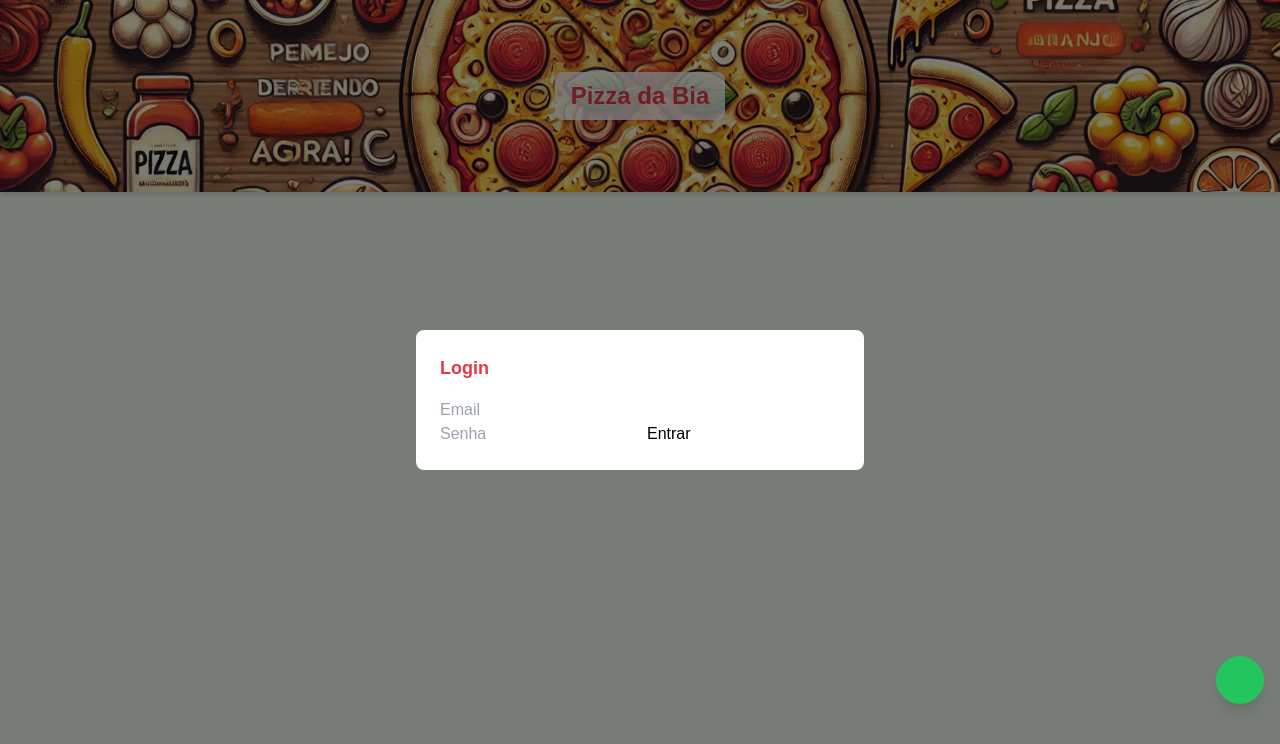
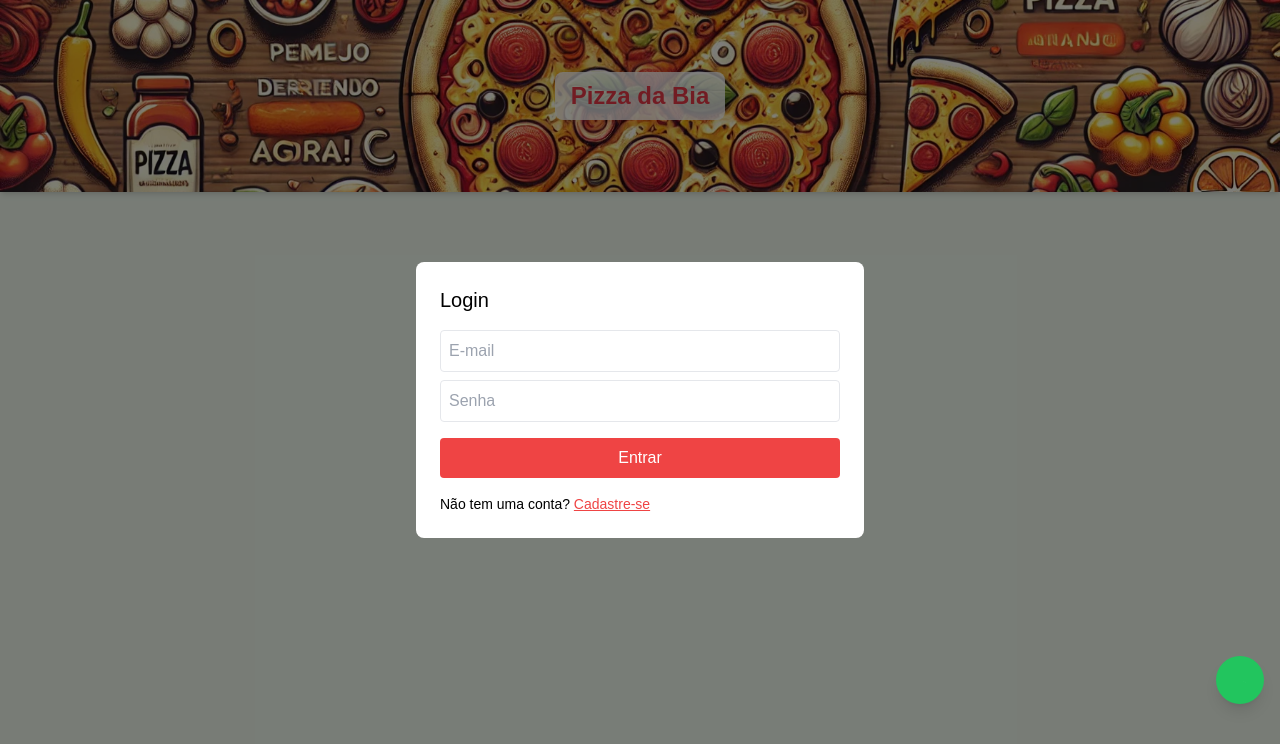
Before and after one commit to Shouked/pizzaria-frontend, a React (Create React App) app: page / in a window 1280 px wide. Shown: the top 744 px of the page. Built offline with nearby package versions, Linux system fonts and the light colour scheme; no server answers.

Commit message:
Update Login.js

```diff
--- a/src/components/Login.js
+++ b/src/components/Login.js
@@ -1,38 +1,72 @@
-
 import React, { useState } from 'react';
 import api from '../services/api';
-import { useParams } from 'react-router-dom';
-import { useTheme } from '../context/ThemeContext';
+import { useParams, useNavigate } from 'react-router-dom';
 
-const Login = ({ setIsLoginOpen, setIsLoggedIn, setIsRegisterOpen, setUser, cart, navigate }) => {
+const Login = ({ setIsLoginOpen, setIsRegisterOpen, setIsLoggedIn, setUser, cart, navigate: parentNavigate }) => {
   const { tenantId } = useParams();
-  const { primaryColor } = useTheme();
+  const navigate = useNavigate();
   const [email, setEmail] = useState('');
   const [password, setPassword] = useState('');
 
-  const handleLogin = async (e) => {
+  const handleSubmit = async (e) => {
     e.preventDefault();
+
+    if (!tenantId) {
+      alert('Tenant ID não encontrado!');
+      return;
+    }
+
     try {
-      const res = await api.post(`/auth/${tenantId}/login`, { email, password });
-      const { token } = res.data;
+      const response = await api.post(`/auth/${tenantId}/login`, {
+        email,
+        password
+      });
+
+      const { token, user } = response.data;
+
       localStorage.setItem('token', token);
       setIsLoggedIn(true);
-      setUser(res.data.user);
+      setUser(user);
       setIsLoginOpen(false);
-      navigate(`/${tenantId}`);
-    } catch (err) {
-      console.error('Erro no login:', err);
+
+      (parentNavigate || navigate)(`/${tenantId}`);
+    } catch (error) {
+      console.error('Erro no login:', error);
+      alert('Email ou senha inválidos!');
     }
   };
 
   return (
     <div>
-      <h2 className="text-lg font-bold mb-4" style={{ color: primaryColor }}>Login</h2>
-      <form onSubmit={handleLogin}>
-        <input type="email" placeholder="Email" value={email} onChange={(e) => setEmail(e.target.value)} required />
-        <input type="password" placeholder="Senha" value={password} onChange={(e) => setPassword(e.target.value)} required />
-        <button type="submit">Entrar</button>
+      <h2 className="text-xl mb-4">Login</h2>
+      <form onSubmit={handleSubmit}>
+        <input
+          type="email"
+          placeholder="E-mail"
+          value={email}
+          onChange={(e) => setEmail(e.target.value)}
+          required
+          className="w-full p-2 mb-2 border rounded"
+        />
+        <input
+          type="password"
+          placeholder="Senha"
+          value={password}
+          onChange={(e) => setPassword(e.target.value)}
+          required
+          className="w-full p-2 mb-4 border rounded"
+        />
+        <button type="submit" className="bg-red-500 text-white px-4 py-2 rounded w-full">
+          Entrar
+        </button>
       </form>
+      <p className="mt-4 text-sm">
+        Não tem uma conta?{' '}
+        <button onClick={() => {
+          setIsLoginOpen(false);
+          setIsRegisterOpen(true);
+        }} className="text-red-500 underline">Cadastre-se</button>
+      </p>
     </div>
   );
 };
```
